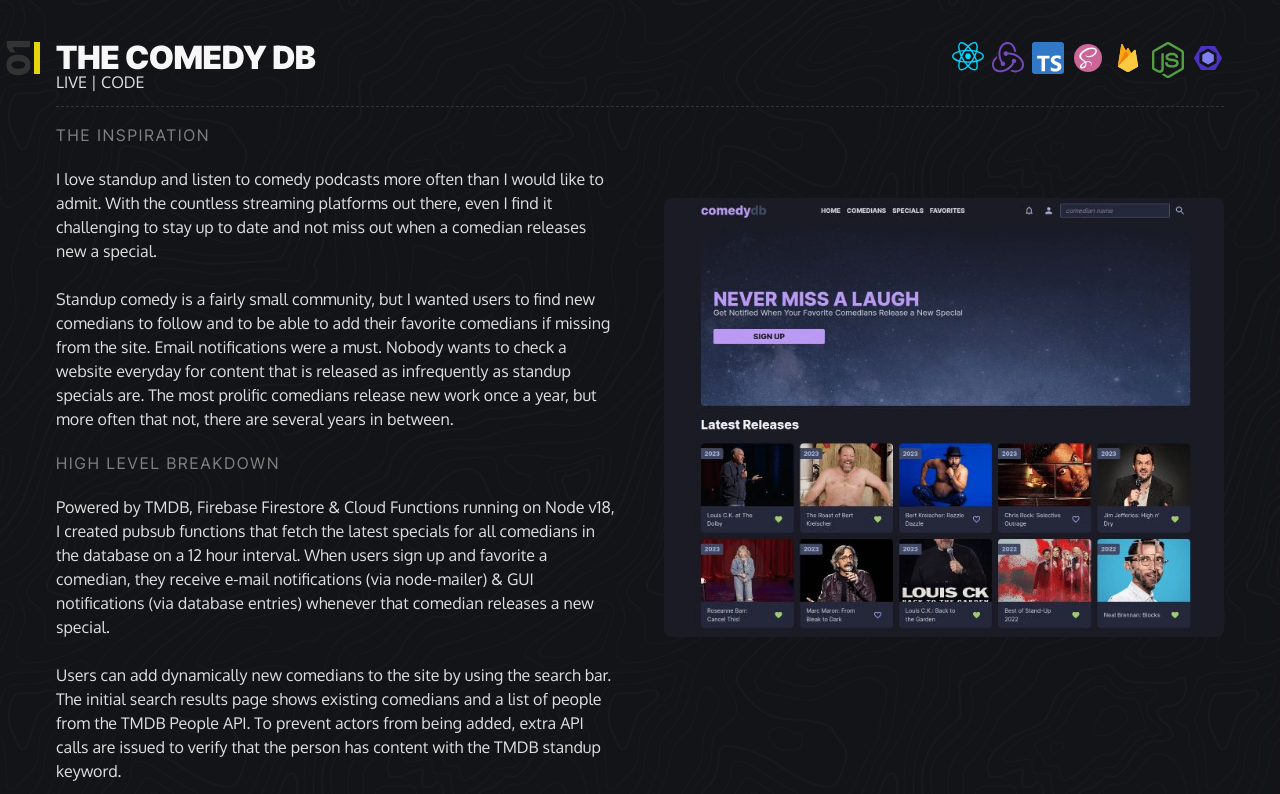
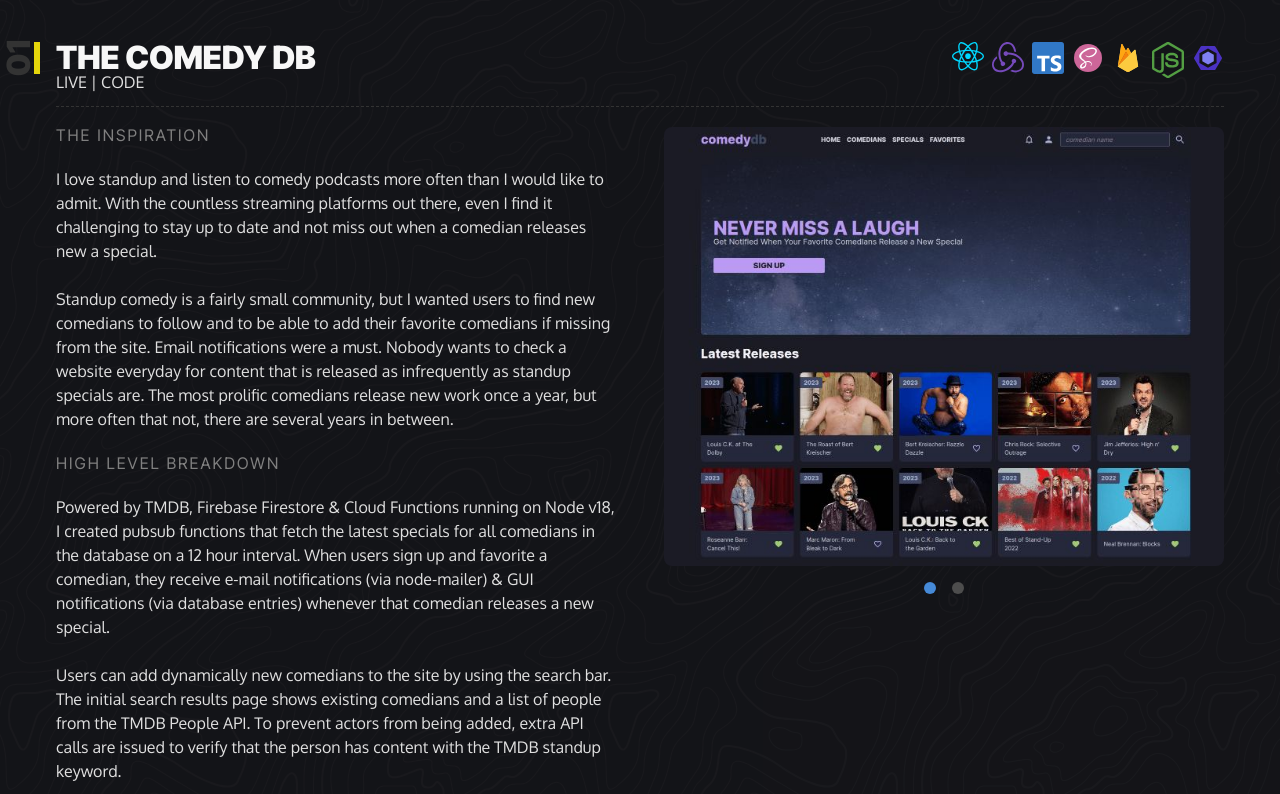
Before and after one commit to bmilcs/bmilcs.github.io, a React (Vite) app: page / in a window 1280 px wide. Shown: the part 960-1754 px from the top of the page. Built offline with nearby package versions, Linux system fonts and the light colour scheme.

Commit message:
Fix carousel image/button spacing & centering

```diff
--- a/src/components/carousel/Carousel.scss
+++ b/src/components/carousel/Carousel.scss
@@ -2,7 +2,7 @@
   max-width: 100%;
   height: 100%;
   display: grid;
-  place-items: center;
+  justify-content: center;
 
   button {
     z-index: 0;
--- a/src/components/carousel/Carousel.tsx
+++ b/src/components/carousel/Carousel.tsx
@@ -53,6 +53,7 @@ function Carousel({ imageArray }: TProps) {
 
   return (
     <div className='carousel'>
+      <div className='carousel__wrapper'>
         <button
           className='carousel__images'
           ref={carouselRef}
@@ -88,6 +89,7 @@ function Carousel({ imageArray }: TProps) {
           </div>
         )}
       </div>
+    </div>
   );
 }
 
```
Lines whose indentation alone changed are shown as unchanged.
